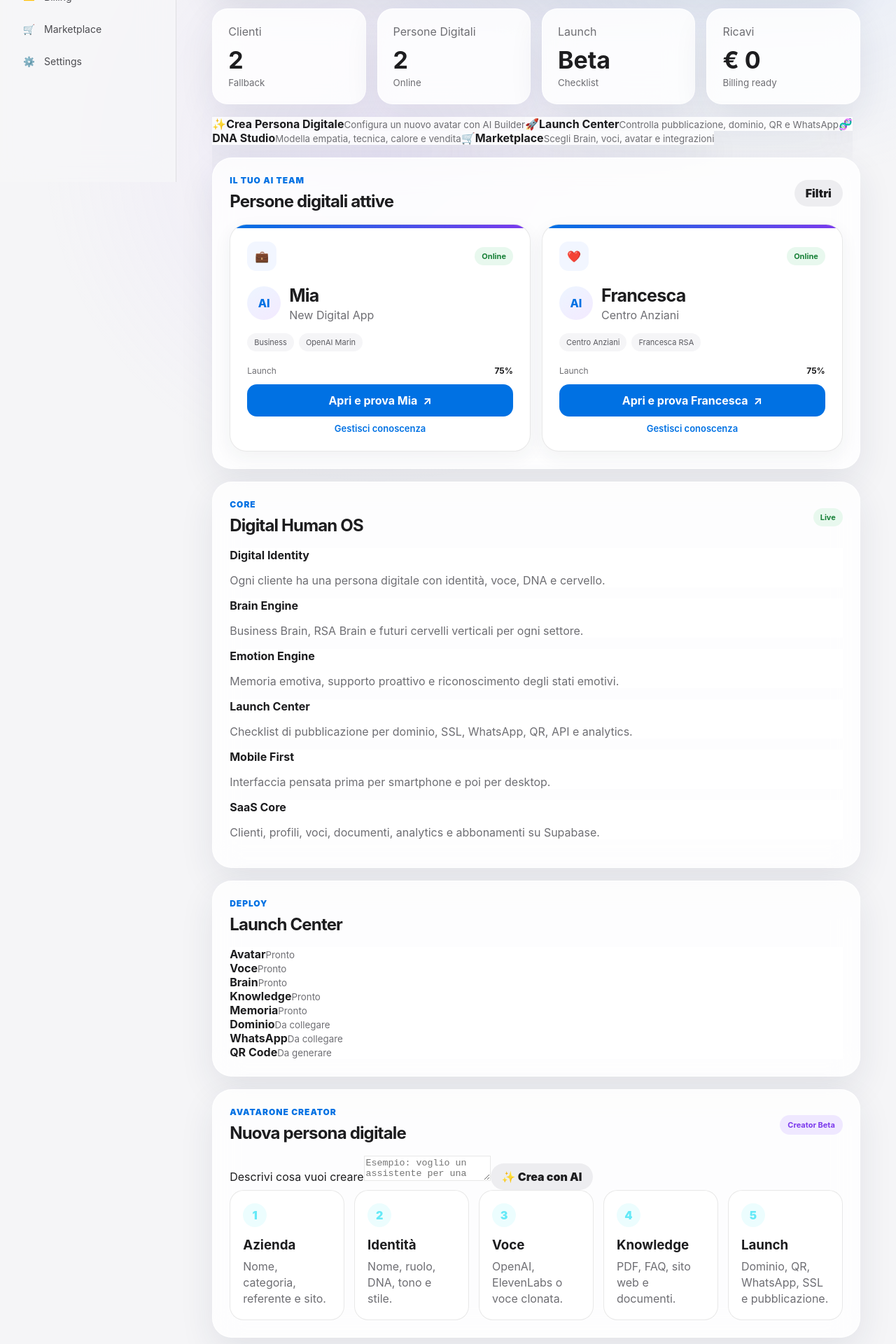
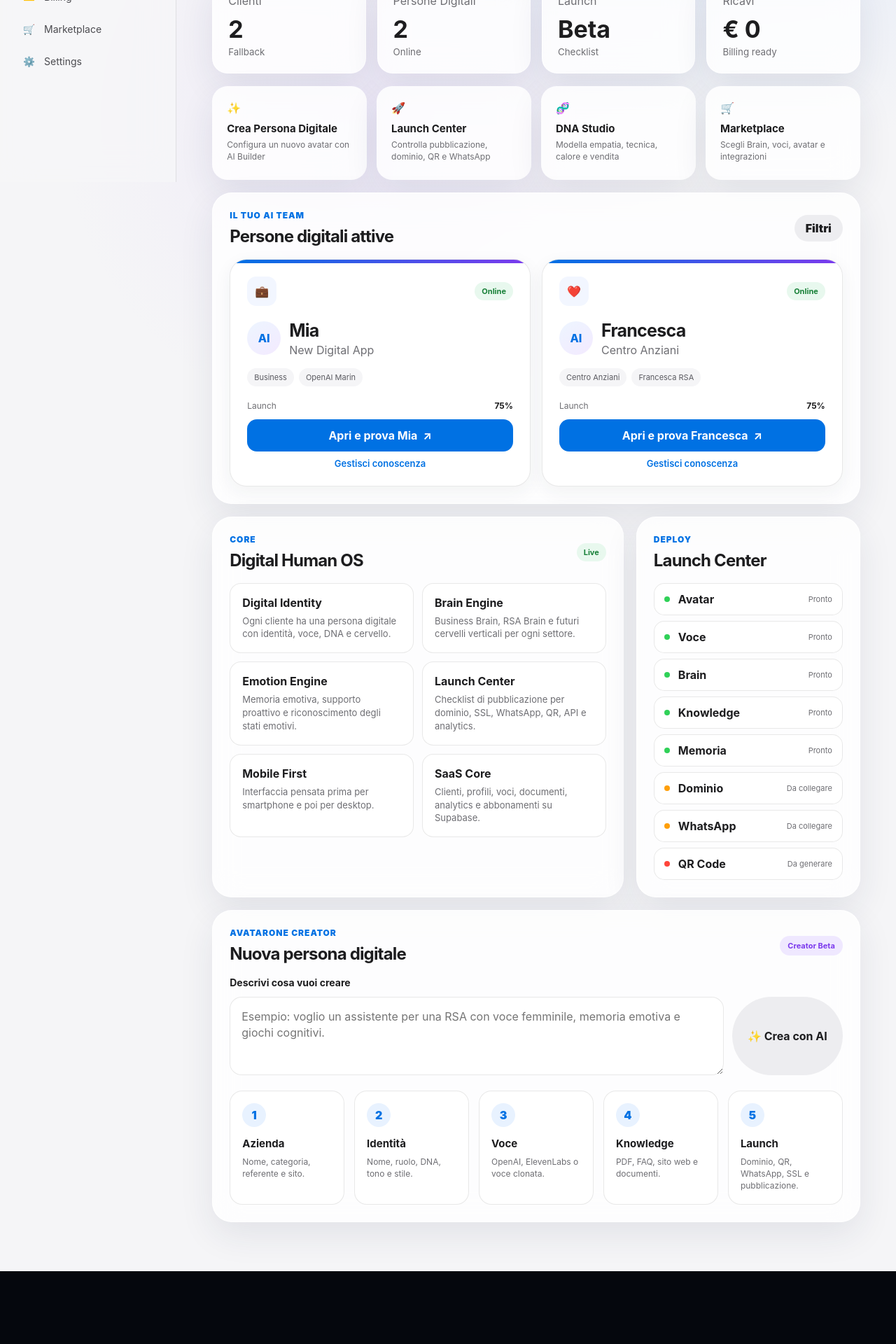
Before and after one commit to AntonioCelotto/ai-avatar-platform, a Next.js app: page /platform in a window 1280 px wide. Shown: the part 540-2460 px from the top of the page at 70% size. After the commit the page ends 2356 px from the top, so only its background shows below. Built offline with nearby package versions, Linux system fonts and the light colour scheme; no server answers.

Commit message:
Fix AvatarOne dashboard typography and spacing

```diff
--- a/app/platform/platform.css
+++ b/app/platform/platform.css
@@ -293,6 +293,7 @@
 .platform-nav a span { width: 23px; text-align: center; }
 .platform-nav a:hover { background: rgba(255, 255, 255, .7); color: var(--apple-ink); }
 .platform-nav a.is-active { background: #fff; color: var(--apple-blue); box-shadow: 0 3px 14px rgba(0, 0, 0, .06); }
+.platform-mobile-topbar { display: none; }
 .platform-main { width: 100%; max-width: none; margin: 0; padding: 34px clamp(22px, 4vw, 64px) 70px; }
 .platform-hero { position: relative; overflow: hidden; min-height: 330px; align-items: flex-end; padding: clamp(30px, 5vw, 66px); border-color: rgba(255,255,255,.9); border-radius: 34px; background: radial-gradient(circle at 88% 20%, rgba(255,255,255,.78), transparent 22%), linear-gradient(125deg, #e8f2ff 0%, #f3edff 52%, #ffeef7 100%); box-shadow: 0 18px 50px rgba(30,45,75,.1); }
 .platform-hero::after { content: "✦"; position: absolute; right: 7%; top: 4%; color: rgba(0,113,227,.14); font-size: clamp(110px, 16vw, 230px); line-height: 1; }
@@ -306,8 +307,12 @@
 .platform-card, .platform-section, .platform-action-card { border-color: rgba(255,255,255,.9); background: rgba(255,255,255,.82); color: var(--apple-ink); box-shadow: 0 18px 50px rgba(30,45,75,.09); backdrop-filter: blur(20px); }
 .platform-card span, .platform-card small, .platform-action-card small { color: var(--apple-muted); }
 .platform-card strong { color: var(--apple-ink); }
-.platform-action-card { color: var(--apple-ink); }
+.platform-quick-actions { display: grid; grid-template-columns: repeat(4, minmax(0, 1fr)); gap: 14px; margin-bottom: 2px; }
+.platform-action-card { min-height: 134px; display: grid; align-content: start; gap: 6px; padding: 21px; border-radius: 22px; color: var(--apple-ink); transition: transform .2s ease, box-shadow .2s ease; }
+.platform-action-card:hover { transform: translateY(-3px); box-shadow: 0 24px 55px rgba(30,45,75,.14); }
 .platform-action-card > span { color: var(--apple-blue); }
+.platform-action-card strong { margin-top: 5px; font-size: 15px; line-height: 1.25; }
+.platform-action-card small { font-size: 12px; line-height: 1.4; }
 .platform-section h2 { color: var(--apple-ink); letter-spacing: -.035em; }
 .platform-section button { min-height: 38px; padding: 0 16px; background: #ededf0; color: var(--apple-ink); box-shadow: none; }
 .platform-client-grid { display: grid; grid-template-columns: repeat(2, minmax(0, 1fr)); gap: 16px; }
@@ -328,15 +333,47 @@
 .platform-open-button { min-height: 46px; display: flex; align-items: center; justify-content: center; gap: 8px; border-radius: 14px; background: var(--apple-blue); color: #fff; font-weight: 700; }
 .platform-open-button:hover { background: #0057b8; }
 .platform-manage-link { text-align: center; color: var(--apple-blue); font-size: 13px; font-weight: 630; }
+.platform-grid-two { display: grid; grid-template-columns: minmax(0, 1.3fr) minmax(320px, .7fr); gap: 18px; }
+.platform-module-grid { display: grid; grid-template-columns: repeat(2, minmax(0, 1fr)); gap: 12px; }
 .platform-mini-card, .platform-launch-item, .platform-step { border-color: var(--apple-line); background: #fff; color: var(--apple-ink); }
+.platform-mini-card { padding: 17px; border-style: solid; border-width: 1px; border-radius: 16px; }
 .platform-mini-card p, .platform-step p, .platform-launch-item small { color: var(--apple-muted); }
+.platform-mini-card p { margin: 7px 0 0; font-size: 13px; line-height: 1.45; }
+.platform-launch-list { display: grid; gap: 8px; }
+.platform-launch-item { display: grid; grid-template-columns: 10px 1fr auto; align-items: center; gap: 10px; padding: 12px 14px; border-style: solid; border-width: 1px; border-radius: 15px; }
+.platform-launch-item > span { width: 8px; height: 8px; border-radius: 50%; }
+.platform-launch-item .is-green { background: #30d158; }
+.platform-launch-item .is-yellow { background: #ff9f0a; }
+.platform-launch-item .is-red { background: #ff453a; }
+.platform-launch-item small { font-size: 11px; }
+.platform-creator-card { display: grid; grid-template-columns: minmax(0, 1fr) auto; gap: 12px; }
+.platform-creator-card label { grid-column: 1 / -1; color: var(--apple-ink); font-size: 14px; font-weight: 700; }
 .platform-creator-card textarea { border-color: var(--apple-line); background: #fff; color: var(--apple-ink); }
+.platform-creator-card textarea { min-height: 112px; resize: vertical; border-style: solid; border-width: 1px; border-radius: 17px; padding: 16px; font: inherit; line-height: 1.45; outline: none; }
+.platform-creator-card textarea:focus { border-color: var(--apple-blue); box-shadow: 0 0 0 4px rgba(0,113,227,.1); }
+.platform-creator-card button { align-self: stretch; min-width: 150px; border: 0; padding-inline: 22px; font-weight: 700; }
 .platform-soft-label { padding: 7px 11px; border-radius: 999px; background: #efe8ff; color: var(--apple-purple); font-size: 11px; font-weight: 720; }
+.platform-wizard { margin-top: 22px; }
+.platform-step { border-style: solid; border-width: 1px; border-radius: 18px; padding: 17px; }
+.platform-step span { background: #e8f2ff; color: var(--apple-blue); }
+.platform-step h3 { color: var(--apple-ink); font-size: 15px; }
+.platform-step p { font-size: 12px; }
+
+.platform-shell h1,
+.platform-shell h2,
+.platform-shell h3,
+.platform-shell strong,
+.platform-shell button { font-family: inherit; }
 
 @media (max-width: 1050px) {
   .platform-shell { grid-template-columns: 1fr; }
   .platform-sidebar { display: none; }
   .platform-main { padding: 18px 16px 52px; }
+  .platform-mobile-topbar { display: flex; align-items: center; justify-content: space-between; padding: 7px 4px 18px; }
+  .platform-mobile-topbar span, .platform-mobile-topbar strong { display: block; }
+  .platform-mobile-topbar span { color: var(--apple-muted); font-size: 11px; }
+  .platform-mobile-topbar strong { color: var(--apple-ink); font-size: 16px; }
+  .platform-mobile-topbar > a { width: 38px; height: 38px; display: grid; place-items: center; border-radius: 50%; background: var(--apple-blue); color: #fff; font-size: 21px; }
   .platform-hero { min-height: 300px; align-items: flex-start; flex-direction: column; border-radius: 27px; }
   .platform-stats, .platform-quick-actions { grid-template-columns: repeat(2,minmax(0,1fr)); }
   .platform-grid-two { grid-template-columns: 1fr; }
@@ -347,4 +384,6 @@
   .platform-primary { width: 100%; }
   .platform-client-grid, .platform-quick-actions, .platform-module-grid { grid-template-columns: 1fr; }
   .platform-wizard { grid-template-columns: 1fr; }
+  .platform-creator-card { grid-template-columns: 1fr; }
+  .platform-creator-card button { min-height: 50px; }
 }
```
